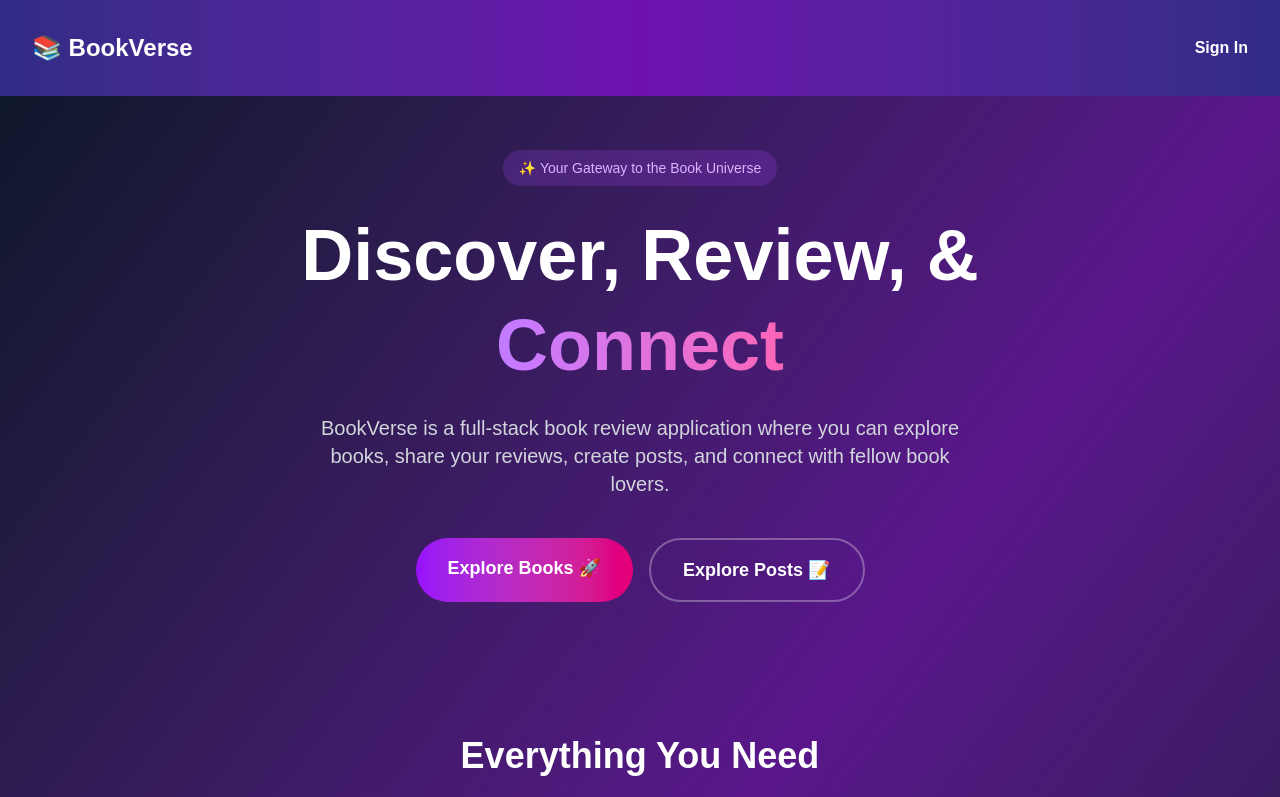
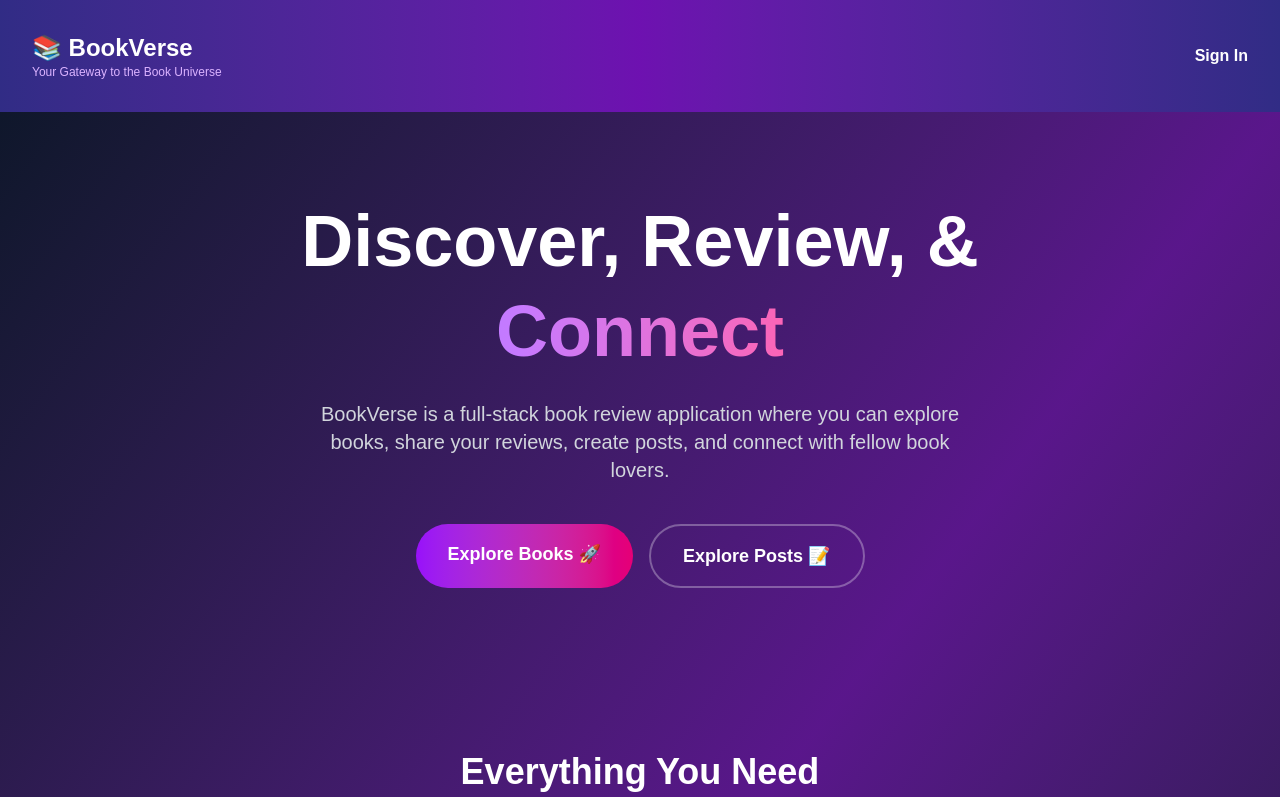
Before and after one commit to bh-official/BookVerse, a Next.js app: page / in a window 1280 px wide. Shown: the top 797 px of the page. Built offline with nearby package versions, Linux system fonts and the light colour scheme; no server answers; a web font is replaced by a local one.

Commit message:
landing page edit

```diff
--- a/src/app/page.js
+++ b/src/app/page.js
@@ -57,15 +57,6 @@ export default function LandingPage() {
           transition={{ duration: 0.8 }}
           className="max-w-4xl"
         >
-          <motion.span
-            initial={{ opacity: 0 }}
-            animate={{ opacity: 1 }}
-            transition={{ delay: 0.2 }}
-            className="inline-block px-4 py-2 bg-purple-500/20 text-purple-300 rounded-full text-sm mb-6"
-          >
-            ✨ Your Gateway to the Book Universe
-          </motion.span>
-
           <motion.h1
             initial={{ opacity: 0, y: 20 }}
             animate={{ opacity: 1, y: 0 }}
--- a/src/components/Header.jsx
+++ b/src/components/Header.jsx
@@ -19,9 +19,12 @@ export default function Header({ hideBooks = false }) {
       {/* Logo / Brand - Left side */}
       <Link
         href="/"
-        className="text-2xl font-bold text-white hover:text-pink-300 transition-colors"
+        className="flex flex-col text-2xl font-bold text-white hover:text-pink-300 transition-colors"
       >
-        📚 BookVerse
+        <span>📚 BookVerse</span>
+        <span className="text-xs font-normal text-purple-300">
+          Your Gateway to the Book Universe
+        </span>
       </Link>
 
       {/* Right side - Navigation + Auth */}
```
